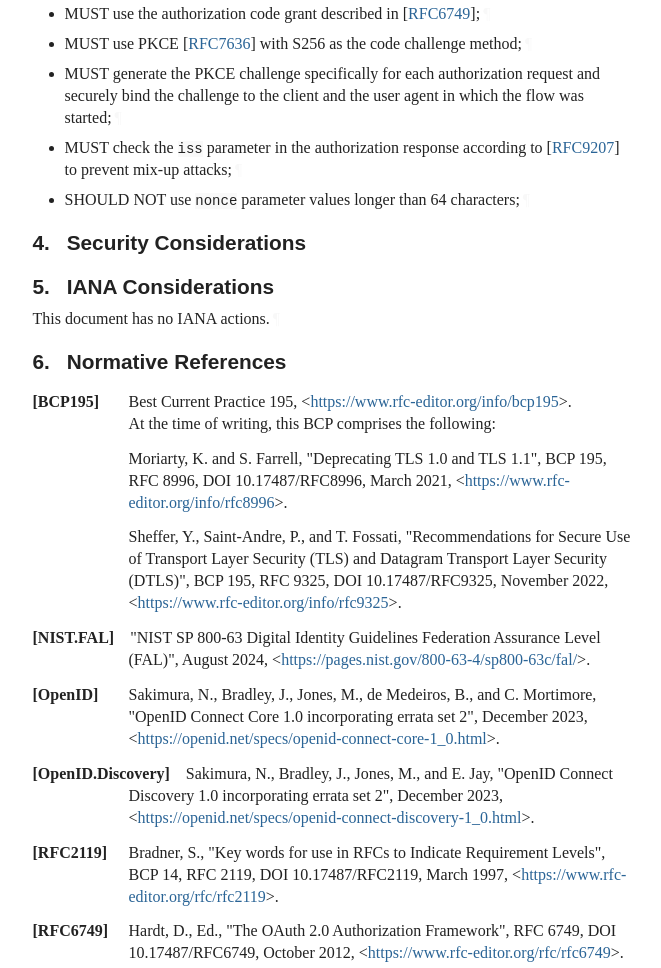
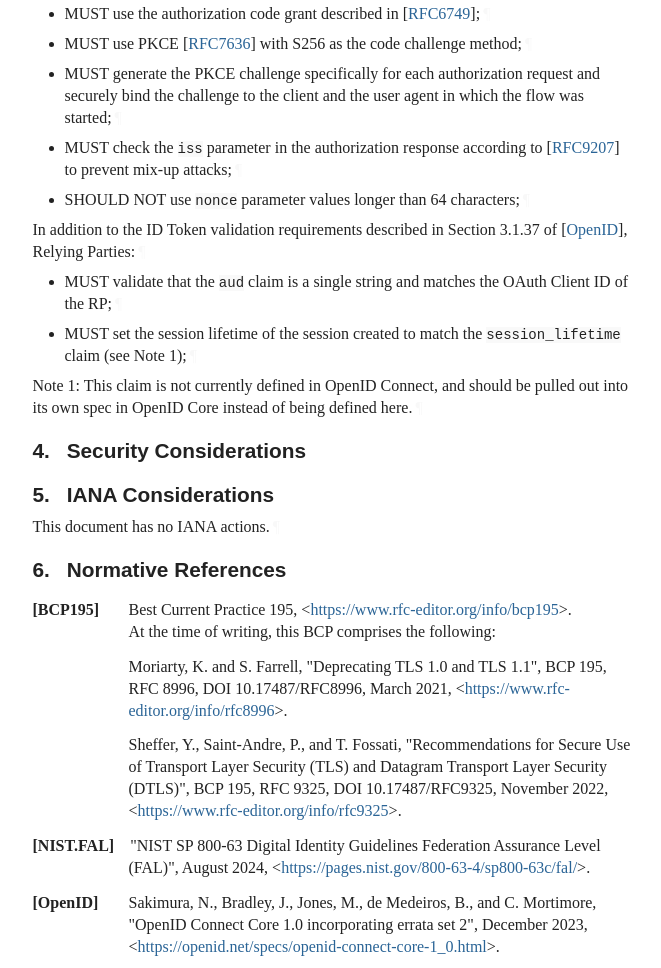
Before and after one commit to openid/ipsie-openid-sl1, a plain HTML site: page draft-openid-ipsie-sl1-profile.html in a window 1280 px wide. Shown: the part 4855-5823 px from the top of the page, without its empty margins (92-753 px from the left). Drawn offline with Linux system fonts and the light colour scheme; a web font is replaced by a local one.

Commit message:
Script updating gh-pages from 78b99c0. [ci skip]

```diff
--- a/draft-openid-ipsie-sl1-profile.html
+++ b/draft-openid-ipsie-sl1-profile.html
@@ -1527,6 +1527,16 @@ svg :is([fill="white"], [fill^="#fff"]) {
               <p id="section-3.3.2-6.5.1">SHOULD NOT use <code>nonce</code> parameter values longer than 64 characters;<a href="#section-3.3.2-6.5.1" class="pilcrow">¶</a></p>
 </li>
           </ul>
+<p id="section-3.3.2-7">In addition to the ID Token validation requirements described in Section 3.1.37 of <span>[<a href="#OpenID" class="cite xref">OpenID</a>]</span>, Relying Parties:<a href="#section-3.3.2-7" class="pilcrow">¶</a></p>
+<ul class="normal">
+<li class="normal" id="section-3.3.2-8.1">
+              <p id="section-3.3.2-8.1.1">MUST validate that the <code>aud</code> claim is a single string and matches the OAuth Client ID of the RP;<a href="#section-3.3.2-8.1.1" class="pilcrow">¶</a></p>
+</li>
+            <li class="normal" id="section-3.3.2-8.2">
+              <p id="section-3.3.2-8.2.1">MUST set the session lifetime of the session created to match the <code>session_lifetime</code> claim (see Note 1);<a href="#section-3.3.2-8.2.1" class="pilcrow">¶</a></p>
+</li>
+          </ul>
+<p id="section-3.3.2-9">Note 1: This claim is not currently defined in OpenID Connect, and should be pulled out into its own spec in OpenID Core instead of being defined here.<a href="#section-3.3.2-9" class="pilcrow">¶</a></p>
 </section>
 </div>
 </section>
```
Also changed, not shown: index.html (+1 -1 lines), draft-openid-ipsie-sl1-profile.txt.
